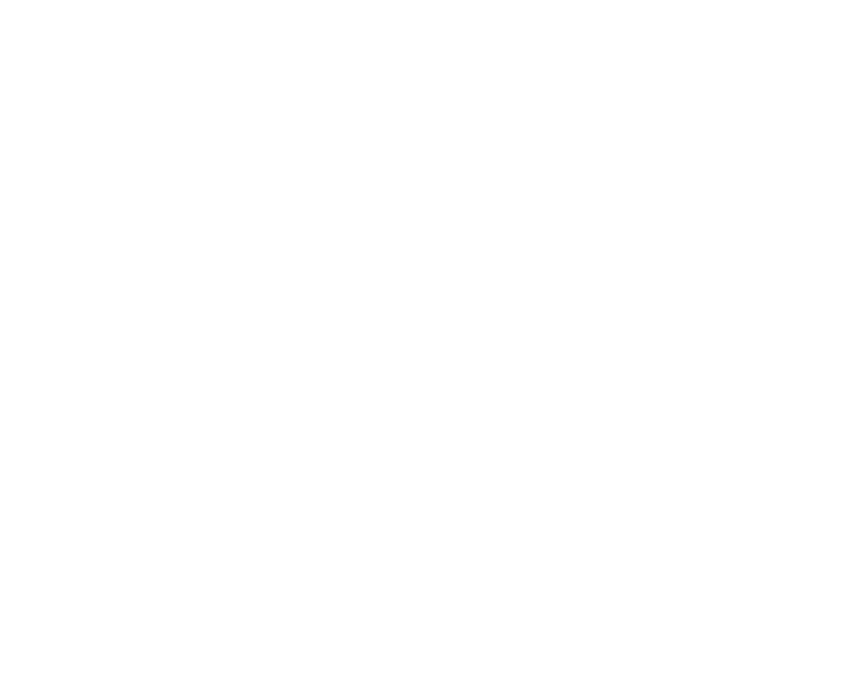
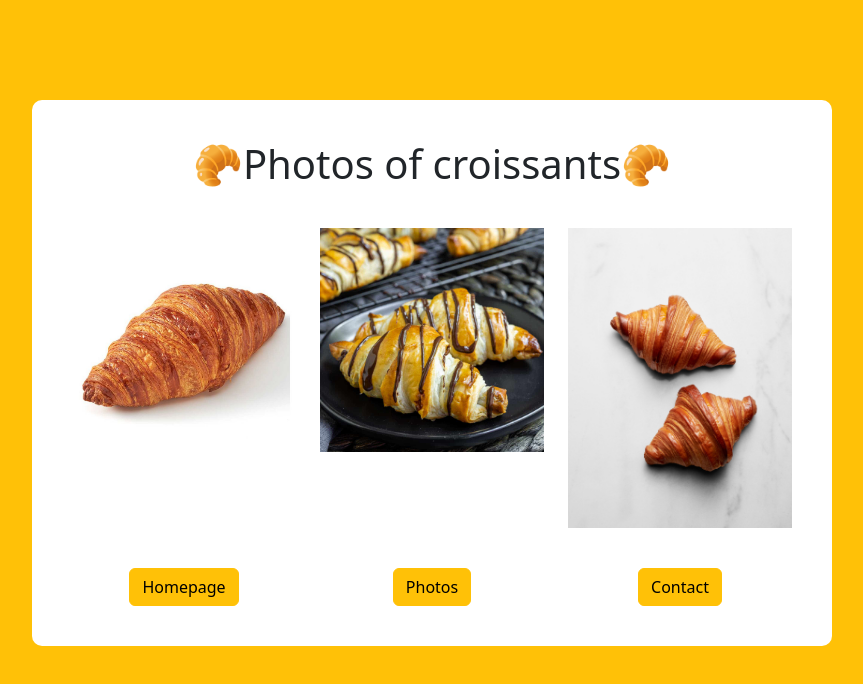
Before and after one commit to Niesazd/multiple-page-hosting-assignment, a plain HTML site: page photo.html in a window 1280 px wide. Shown: the whole page, without its empty margins (208-1071 px from the left). Drawn offline with nearby package versions, Linux system fonts and the light colour scheme.

Commit message:
Updated photo.html

```diff
--- a/photo.html
+++ b/photo.html
@@ -0,0 +1,47 @@
+<!DOCTYPE html>
+<html lang="en">
+  <head>
+    <meta charset="UTF-8" />
+    <meta name="viewport" content="width=device-width, initial-scale=1.0" />
+    <link
+      href="https://cdn.jsdelivr.net/npm/bootstrap@5.3.3/dist/css/bootstrap.min.css"
+      rel="stylesheet"
+      integrity="sha384-QWTKZyjpPEjISv5WaRU9OFeRpok6YctnYmDr5pNlyT2bRjXh0JMhjY6hW+ALEwIH"
+      crossorigin="anonymous"
+    />
+    <link rel="stylesheet" href="src/style.css" />
+    <title>Photos</title>
+  </head>
+  <body>
+    <div class="container">
+      <h1>🥐Photos of croissants🥐</h1>
+      <div class="row">
+        <div class="col">
+          <img src="images/one.jpg" alt="normal croissant" class="img-fluid" />
+        </div>
+        <div class="col">
+          <img
+            src="images/two.jpg"
+            alt="chocolate croissant"
+            class="img-fluid"
+          />
+        </div>
+        <div class="col">
+          <img src="images/three.jpg" alt="mini croissants" class="img-fluid" />
+        </div>
+      </div>
+
+      <div class="row button-links">
+        <div class="col">
+          <a href="index.html" class="btn btn-warning">Homepage</a>
+        </div>
+        <div class="col">
+          <a href="photo.html" class="btn btn-warning">Photos</a>
+        </div>
+        <div class="col">
+          <a href="contact.html" class="btn btn-warning">Contact</a>
+        </div>
+      </div>
+    </div>
+  </body>
+</html>
--- a/src/style.css
+++ b/src/style.css
@@ -15,6 +15,6 @@ h1 {
     margin-bottom: 40px;
 }
 
-p {
-    margin-bottom: 40px;
+.button-links {
+    margin-top: 40px;
 }
```
Also changed, not shown: contact.html (+1 -1 lines), index.html (+1 -1 lines).
